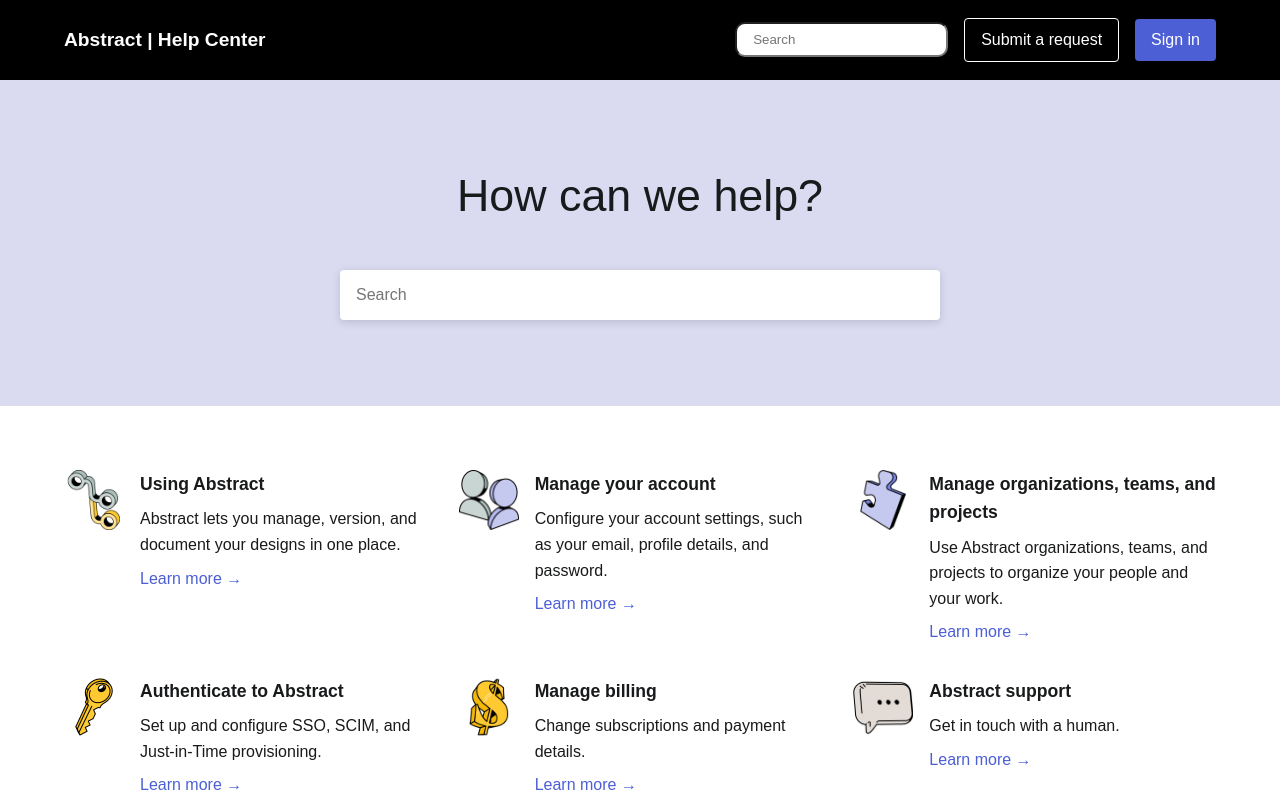
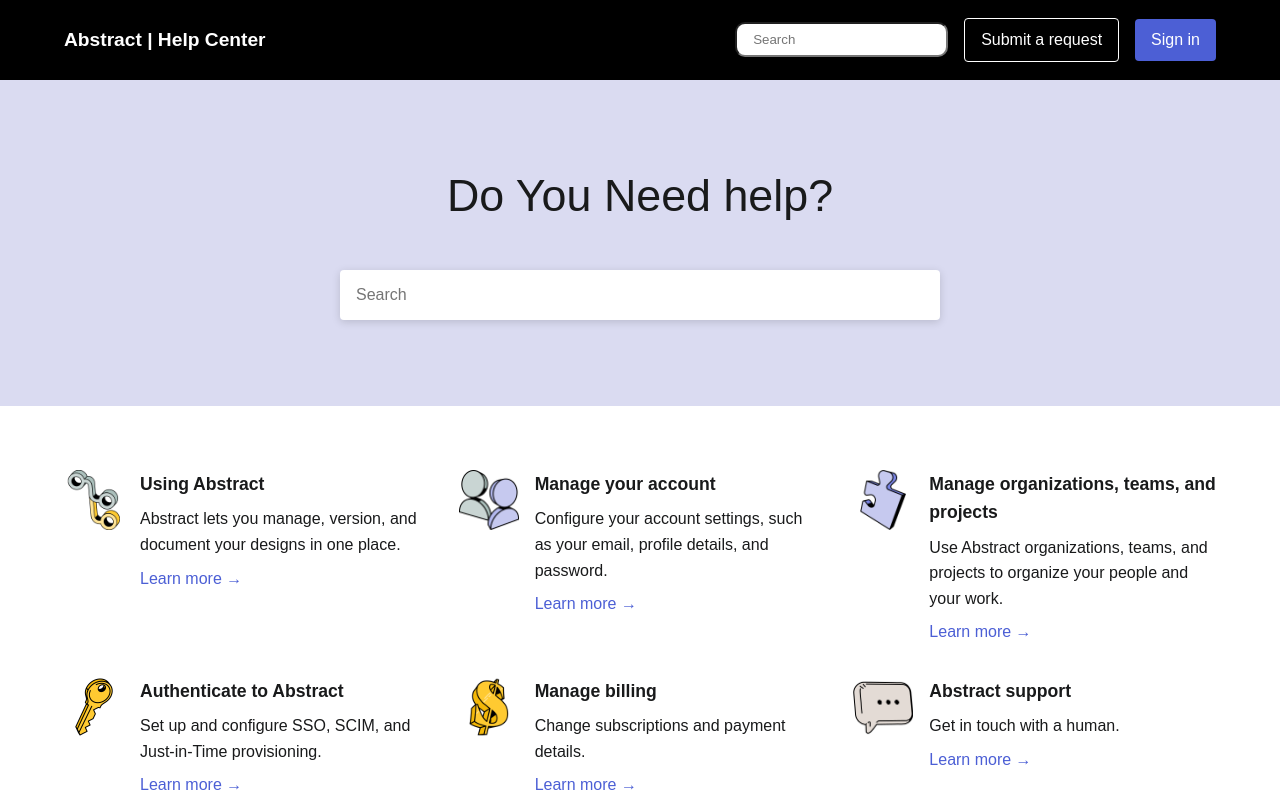
Before and after one commit to Abraham14Z/Abstract-Help-Center, a plain HTML site: page index.html in a window 1280 px wide. Shown: the top 801 px of the page. Drawn offline with Linux system fonts and the light colour scheme; a web font is replaced by a local one.

Commit message:
changing text

```diff
--- a/index.html
+++ b/index.html
@@ -32,7 +32,7 @@
   <main>
     <section class="hero" role="search">
       <div class="container hero-inner">
-        <h2>How can we help?</h2>
+        <h2>Do You Need help?</h2>
         <form class="search-form" aria-label="Search Help Center">
           <input type="search" placeholder="Search" aria-label="Search help articles" />
         </form>
```
